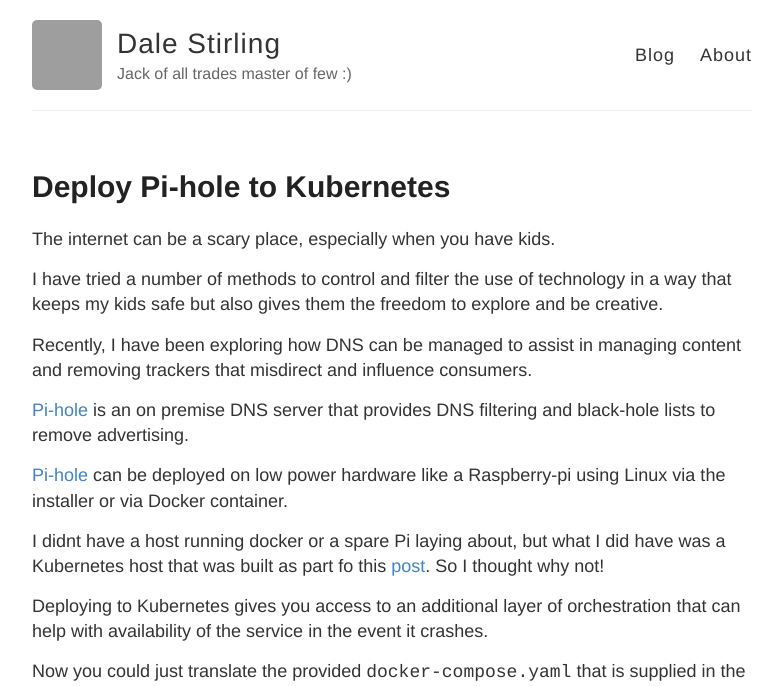
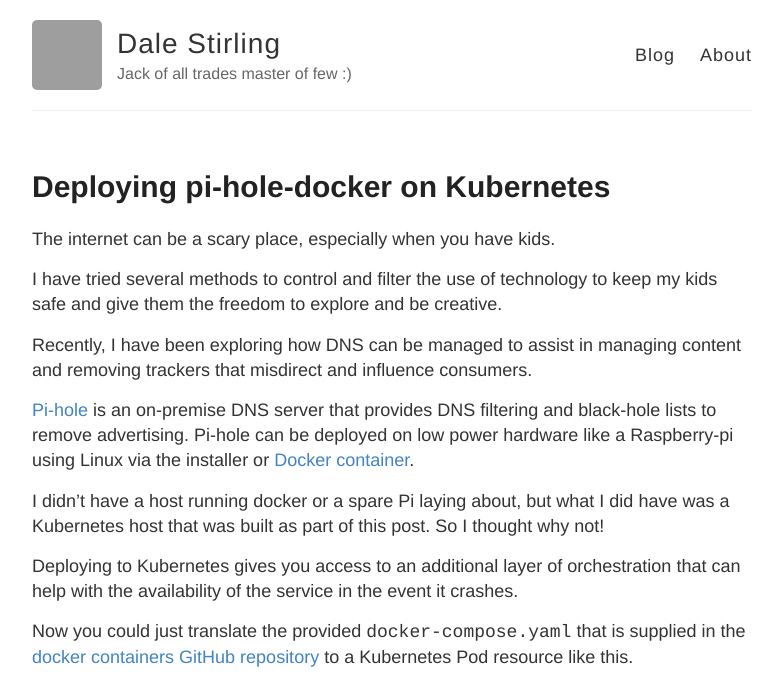
Before and after one commit to dalethestirling/dalethestirling.github.io, a Jekyll site: the page built from _posts/2022-04-16-Deply-Pi--hole-to-Kubernetes.md, in a window 1280 px wide and 1400 px high, cut to the strip 0-686 px from the top of the window. Shown: the whole strip, without its empty margins (248-1030 px from the left). Built offline with Jekyll 4.4.1, drawn with Linux system fonts in a browser that asks for light colours; some of the changed text lies outside the part shown; grey boxes are pictures that could not be loaded.

Commit message:
Updating spelling and grammar

```diff
--- a/_posts/2022-04-16-Deply-Pi--hole-to-Kubernetes.md
+++ b/_posts/2022-04-16-Deply-Pi--hole-to-Kubernetes.md
@@ -1,52 +1,50 @@
 ---
 layout: post
-title: Deploy Pi-hole to Kubernetes
+title: Deploying pi-hole-docker on Kubernetes
 ---
 
 The internet can be a scary place, especially when you have kids.
 
-I have tried a number of methods to control and filter the use of technology in a way that keeps my kids safe but also gives them the freedom to explore and be creative.
+I have tried several methods to control and filter the use of technology to keep my kids safe and give them the freedom to explore and be creative.
 
 Recently, I have been exploring how DNS can be managed to assist in managing content and removing trackers that misdirect and influence consumers.
 
-[Pi-hole](https://pi-hole.net/) is an on premise DNS server that provides DNS filtering and black-hole lists to remove advertising.
+[Pi-hole](https://pi-hole.net/) is an on-premise DNS server that provides DNS filtering and black-hole lists to remove advertising.
+Pi-hole can be deployed on low power hardware like a Raspberry-pi using Linux via the installer or [Docker container](https://github.com/pi-hole/docker-pi-hole).
 
-[Pi-hole](https://pi-hole.net/) can be deployed on low power hardware like a Raspberry-pi using Linux via the installer or via Docker container.
+I didn't have a host running docker or a spare Pi laying about, but what I did have was a Kubernetes host that was built as part of this post. So I thought why not!
 
-I didnt have a host running docker or a spare Pi laying about, but what I did have was a Kubernetes host that was built as part fo this [post](https://dalethestirling.github.io/Lightweight-Kubernetes-Centos-8-Stream/). So I thought why not!
+Deploying to Kubernetes gives you access to an additional layer of orchestration that can help with the availability of the service in the event it crashes.
 
-Deploying to Kubernetes gives you access to an additional layer of orchestration that can help with availability of the service in the event it crashes.
-
-Now you could just translate the provided `docker-compose.yaml` that is supplied in the docker containers GitHub repository to a Kubernetes `Pod` resource like this.
+Now you could just translate the provided `docker-compose.yaml` that is supplied in the [docker containers GitHub repository](https://github.com/pi-hole/docker-pi-hole) to a Kubernetes Pod resource like this.
 
 {% gist ad5af29ada166489867d1cd2555b7f19 pi-hole-pod.yaml %}
 
-This gives you the equivilent of running the container in Docker, but we can take this further through defining a few more resources to get the most out of Kubernetes.
+This gives you the equivalent of running the container in Docker, but we can take this further by defining a few more resources to get the most out of Kubernetes.
 
-The next evolution of getting [Pi-hole](https://pi-hole.net/) onto Kubernetes is to describe your desired state using a [Deployment](https://kubernetes.io/docs/concepts/workloads/controllers/deployment/) resource. Deployments provide the ability to be able to rollout new versions or rollback to previous iterations.
+The next evolution of getting Pi-hole onto Kubernetes is to describe your desired state using a [Deployment](https://kubernetes.io/docs/concepts/workloads/controllers/deployment/) resource. Deployments provide the ability to be able to roll out new versions or roll back to previous iterations.
 
-They also provide the ability to scale your workload to more than one instances of Pods. This coupled with anti-affinity deployment models could be interesting for DNS servers.
+They also provide the ability to scale your workload to more than one instance of a Pod. This coupled with anti-affinity deployment models could be interesting for DNS servers.
 
 {% gist bc9bc22f8acb855187dec0cad17f7f58 deployment.yaml %}
 
-A few key things to point out. You will notice that the configuration is managed within the Deployment rather than in a [ConfigMap](https://kubernetes.io/docs/concepts/configuration/configmap/) and referenced in. This is to leverage the rollout capabilities of the `Deployment` resource, Deployment rollouts are not triggered if you update the `ConfigMap`.
+A few key things to point out. You will notice that the configuration is managed within the Deployment rather than in a [ConfigMap](https://kubernetes.io/docs/concepts/configuration/configmap/) and referenced in. This is to leverage the rollout capabilities of the Deployment resource, Deployment rollouts are not triggered if you update the ConfigMap.
 
-The other thing is the ports, these are priviledged ports. Normally you need to use ports that are located in the range supplied by your kublet config. This is able to be overridden as the `Deployment` contains both the `privileged: true` and `hostNetwork: true` options set in the resource definition.
+The other thing is the ports, these are privileged ports. Normally you need to use ports that are located in the range supplied by your `kublet` config. This can be overridden as the Deployment contains both the privileged: true and `hostNetwork: true` options set in the resource definition.
 
-To deploy to kubernetes you can just submit the resource definition to the server using `kubectl apply -f <filename>`. This will give you a running instance.
+To deploy to Kubernetes you can just submit the resource definition to the server using `kubectl apply -f <filename>`. This will give you a running instance.
 
-Next you need to expose the Pi-home Pod outside Kubernetes so devices can access DNS services. For my home deployment I have a single node so the use of an ingress solution is not required and I use a Service defining Ports on the host to expose the solution.
+Next, you need to expose the Pi-home Pod outside Kubernetes so devices can access DNS services. For my home deployment, I have a single node so the use of an ingress solution is not required and I use a [Service](https://kubernetes.io/docs/concepts/services-networking/service/) defining Ports on the host to expose the solution.
 
 {% gist bc9bc22f8acb855187dec0cad17f7f58 service.yaml %}
 
-The service uses the same prividledged ports as DNS services are known to exist on port 53. You will also notice that thre are 2 seperate Service definitions as you need to define one for each protocol type.
+The service uses the same privileged ports as DNS services are known to exist on port 53. You will also notice that there are 2 separate Service definitions as you need to define one for each protocol type.
 
-These can be applied using `kubectl` in the same way that the `Deployment` was previously.
+These can be applied using `kubectl` in the same way that the Deployment was previously.
 
 This will now give you a running instance of Pi-hole that you can update your DHCP server to point to.
+I have also configured the instance to forward its requests to [OpenDNS](https://www.opendns.com/) for an additional layer of security and filtering.
 
-I have also configured the instance to foward it requests to [OpenDNS](https://www.opendns.com/) for an additional layer of security and filtering.
-
-I am maintaining the deployment and service [YAML files in GitHub here](https://github.com/dalethestirling/pi-hole-kube).
+I am maintaining the [deployment and service YAML files on GitHub here](https://github.com/dalethestirling/pi-hole-kube).
 
 **NOTE:** 16/4 - I could not get any of the 2022.04 releases to deploy due to the way the start script works with assigning capabilities.
```
